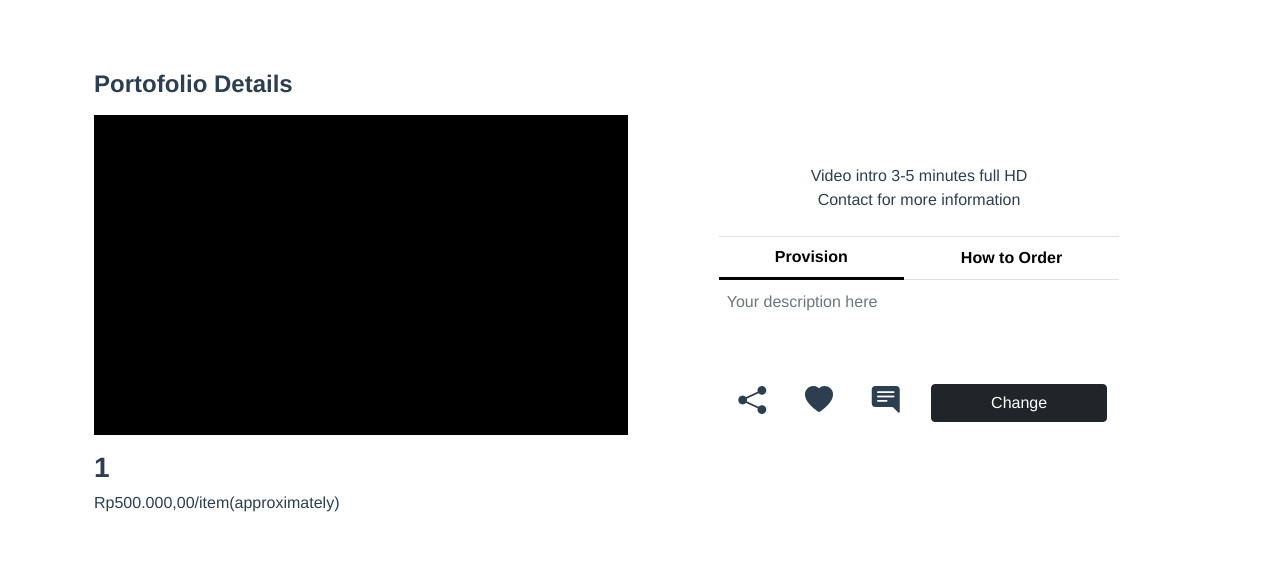
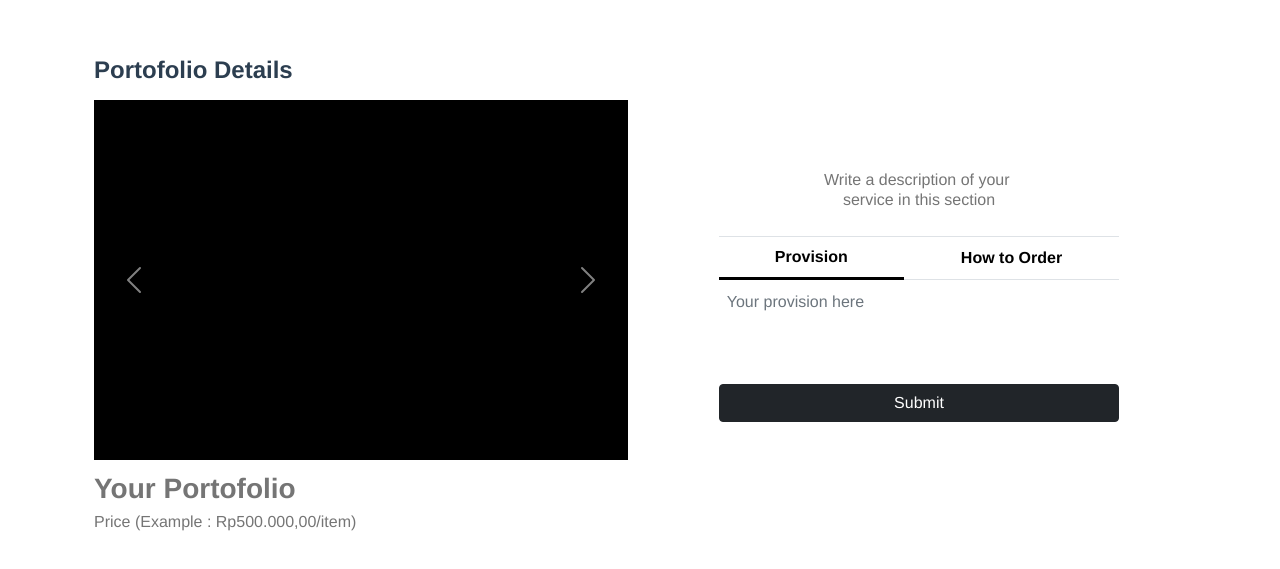
Before and after one commit to dafaraisya/dropservice, a Vue app: page /portofoliodetails/1 in a window 1280 px wide. Shown: the part 105-674 px from the top of the page. Built offline with nearby package versions, Linux system fonts and the light colour scheme; no server answers.

Commit message:
add carousel for details

```diff
--- /dev/null
+++ b/src/components/CarouselDetails.vue
@@ -0,0 +1,36 @@
+<template>
+    <div id="carouselExampleControls" class="carousel slide" data-ride="carousel" data-bs-ride="carousel">
+        <div class="carousel-inner">
+            <div v-for="(asset, idx) in assets" :key="asset" class="carousel-item" :class="{ active: idx==0 }">
+                <div class="ratio ratio-16x9">
+                    <embed :src="asset" class="d-block w-100 fit">
+                </div>
+            </div>
+        </div>
+        <button class="carousel-control-prev my-5" type="button" data-bs-target="#carouselExampleControls" data-bs-slide="prev">
+            <span class="carousel-control-prev-icon" aria-hidden="true"></span>
+            <span class="visually-hidden">Previous</span>
+        </button>
+        <button class="carousel-control-next my-5" type="button" data-bs-target="#carouselExampleControls" data-bs-slide="next">
+            <span class="carousel-control-next-icon" aria-hidden="true"></span>
+            <span class="visually-hidden">Next</span>
+        </button>
+    </div>
+</template>
+
+<script>
+export default {
+    props: {
+        assets: {
+            type: Array,
+            required: true
+        }
+    }
+}
+</script>
+
+<style>
+    .fit {
+        object-fit: cover;
+    }
+</style>
--- a/src/views/Home.vue
+++ b/src/views/Home.vue
@@ -1,13 +1,13 @@
 <template>
-  <div class="home">
+  <div class="home vh-100">
     <!-- <img alt="Vue logo" src="../assets/logo.png">
     <HelloWorld msg="Welcome to Your Vue.js App"/> -->
-    <div class="container logo-home">
-      <div class="row">
-        <div class="col">
+    <div class="container logo-home h-100">
+      <div class="row align-self-center h-100">
+        <div class="col align-self-center">
           <img height="350" class="logo-img" src="../assets/logo.png" alt="" />
         </div>
-        <div class="col signin-signup">
+        <div class="col signin-signup align-self-center">
           <div class="d-grid gap-2">
             <router-link to="/signin">
               <button
@@ -19,7 +19,7 @@
             </router-link>
             <router-link to="/signup">
               <button
-                class="btn btn-light rounded-pill btn-home mt-3 fs-3"
+                class="btn btn-light shadow rounded-pill btn-home mt-3 fs-3"
                 type="button"
               >
                 Sign Up
@@ -51,12 +51,6 @@ export default {
 </script>
 
 <style scoped>
-.home {
-  margin-top: 200px;
-}
-.signin-signup {
-  margin-top: 100px;
-}
 .btn-home {
   height: 60px;
   width: 600px;
--- a/src/views/client/HomeClient.vue
+++ b/src/views/client/HomeClient.vue
@@ -92,6 +92,9 @@ export default {
 <style>
 .nav-bg {
   height: 40%;
+  background-image: url('../../assets/bg_client.png');
+  background-position: bottom left;
+  background-size: cover;
 }
 
 .mw-75 {
--- a/src/views/designer/HomeDesigner.vue
+++ b/src/views/designer/HomeDesigner.vue
@@ -1,7 +1,7 @@
 <template>
   <div class="vh-100">
     <div class="nav-bg bg-info">
-      <Navbar />
+      <Navbar/>
     </div>
     <div class="container mw-75 mt-4">
       <p class="h2 text-start">Your Portofolio</p>
@@ -88,6 +88,9 @@ export default {
 <style>
 .nav-bg {
   height: 40%;
+  background-image: url('../../assets/bg_designer.png');
+  background-position: bottom left;
+  background-size: cover;
 }
 
 .mw-75 {
--- a/src/views/designer/PortoDetails.vue
+++ b/src/views/designer/PortoDetails.vue
@@ -3,34 +3,27 @@
         <div class="row w-100 h-100">
             <div class="col h-100 d-flex flex-column justify-content-center text-start">
                 <p class="h4 fw-bold m-0">Portofolio Details</p>
-                <div class="porto-img bg-black my-3"></div>
-                <p class="h3 fw-bold">{{ this.$route.params.titleporto }}</p>
-                <p class="h6">Rp500.000,00/item(approximately)</p>
+                <!-- <div class="porto-img bg-black mt-3 mb-2"></div> -->
+                <Carousel class="porto-img bg-black mt-3 mb-2 overflow-hidden" :assets="assets"/>
+                <!-- <p class="h3 fw-bold">{{ this.$route.params.titleporto }}</p> -->
+                <input v-model="portoTitle" type="text" class="border-0 m-0 p-0 fs-3 fw-bold" placeholder="Your Portofolio">
+                <input v-model="price" type="text" class="border-0 m-0 p-0 fs-6" placeholder="Price (Example : Rp500.000,00/item)">
+                <!-- <p class="h6">Rp500.000,00/item(approximately)</p> -->
             </div>
             <div class="col h-100 d-flex flex-column justify-content-center">
-                <p class="m-0 fs-6">Video intro 3-5 minutes full HD</p>
-                <p class="m-0 fs-6">Contact for more information</p>
+                <!-- <p class="m-0 fs-6">Video intro 3-5 minutes full HD</p>
+                <p class="m-0 fs-6">Contact for more information</p> -->
+                <textarea v-model="description" class="px-5 align-self-center text-center lh-sm w-75 border-0" placeholder="Write a description of your &#10;service in this section" rows="2"></textarea>
                 <TabNav class="mt-4 w-75" :tabs="['Provision', 'How to Order']" :selected="selected" @selected="setSelected">
                     <Tab class="mt-1" :isSelected="selected === 'Provision'">
-                        <textarea class="form-control px-2 border-0 shadow-none fw-light" placeholder="Your description here" rows="3"></textarea>
+                        <textarea v-model="provision" class="form-control px-2 border-0 shadow-none fw-light" placeholder="Your provision here" rows="3"></textarea>
                     </Tab>
                     <Tab class="mt-1" :isSelected="selected === 'How to Order'">
-                        <textarea class="form-control px-2 border-0 shadow-none fw-light" placeholder="How to order your service" rows="3"></textarea>
+                        <textarea v-model="order" class="form-control px-2 border-0 shadow-none fw-light" placeholder="How to order your service" rows="3"></textarea>
                     </Tab>
                 </TabNav>
-                <div class="row w-75 mt-3 align-self-center">
-                    <div class="col">
-                        <p class="h3 bi bi-share-fill"></p>
-                    </div>
-                    <div class="col">
-                        <p class="h3 bi bi-heart-fill"></p>
-                    </div>
-                    <div class="col">
-                        <p class="h3 bi bi-chat-right-text-fill"></p>
-                    </div>
-                    <div class="col-6">
-                        <button class="btn btn-dark w-100">Change</button>
-                    </div>
+                <div class="w-75 mt-3 align-self-center">
+                    <button class="btn btn-dark w-100">Submit</button>
                 </div>
             </div>
         </div>
@@ -40,13 +33,24 @@
 <script>
 import TabNav from '@/components/TabNav.vue';
 import Tab from '@/components/Tab.vue';
+import Carousel from '@/components/CarouselDetails.vue'
 
 export default {
     name: 'Portofolio Details',
-    components: { TabNav, Tab },
+    components: { TabNav, Tab, Carousel },
     data() {
         return {
-            selected: 'Provision'
+            selected: 'Provision',
+            description: '',
+            portoTitle: '',
+            price: '',
+            provision: '',
+            order: '',
+            assets: [
+                'https://i.picsum.photos/id/1066/600/400.jpg?hmac=UuVv5829ZbdNQNaZ_UA0tbS15_xKJQTmH0inYMH_wOs',
+                'https://i.picsum.photos/id/609/600/400.jpg?hmac=r-IiITWKZ2Q_t4oL01WKmqixoWMI-QJ7LDooJ-JiJ9c',
+                'http://commondatastorage.googleapis.com/gtv-videos-bucket/sample/ElephantsDream.mp4'
+            ]
         };
     },
     methods: {
@@ -70,16 +74,12 @@ export default {
     }
 
     .porto-img {
-        height: 40%;
+        height: 45%;
     }
 
     textarea {
         resize: none;
-		width: 500px;
-    }
-
-    textarea:focus {
-        outline: none;
+		outline: none;
     }
 
     .form-control {
@@ -87,4 +87,8 @@ export default {
         border-radius: 0 !important;
         height: 100% !important;
     }
+
+    input {
+        outline: none;
+    }
 </style>
```
Also changed, not shown: src/assets/bg_designer.png (added), 1 other file (tests, documents, lock files or other folders).
